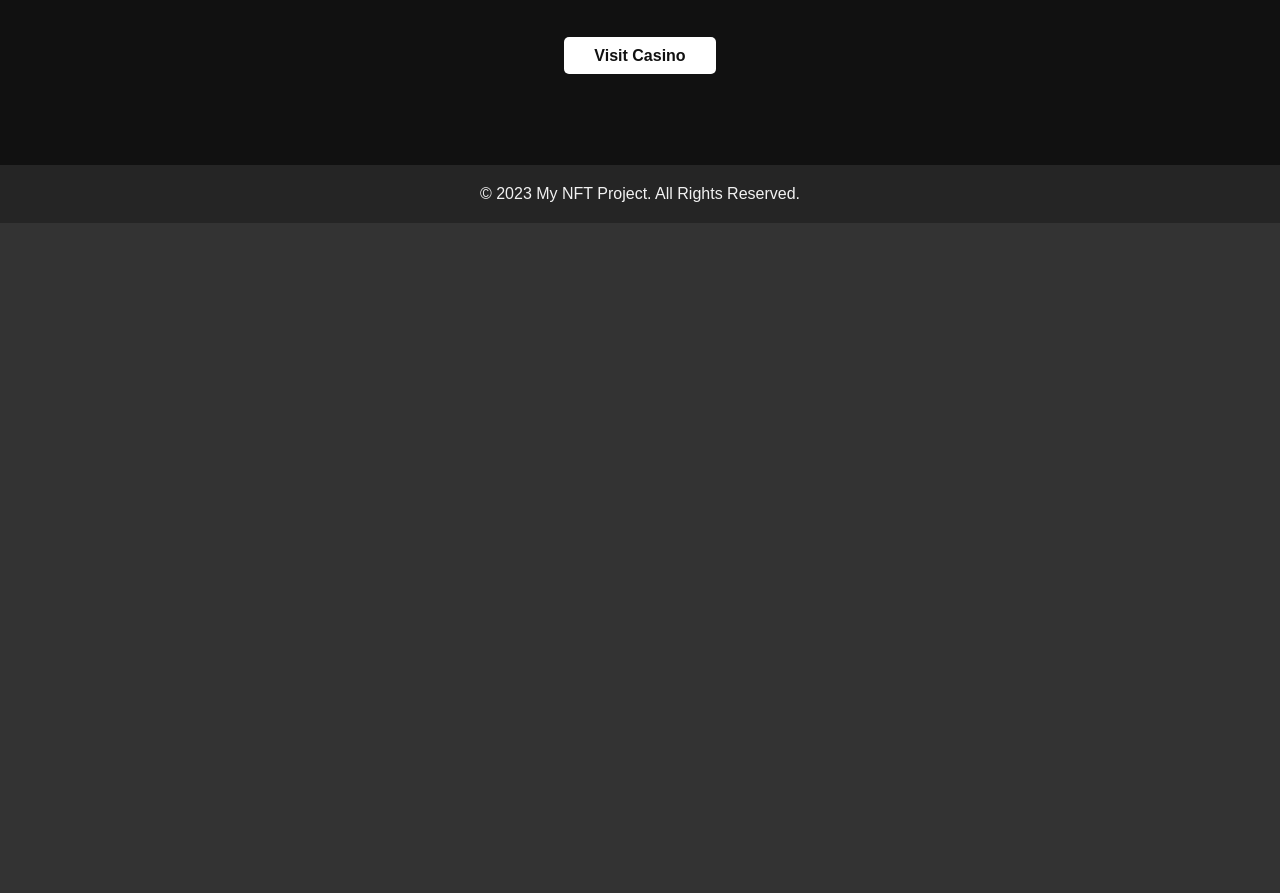
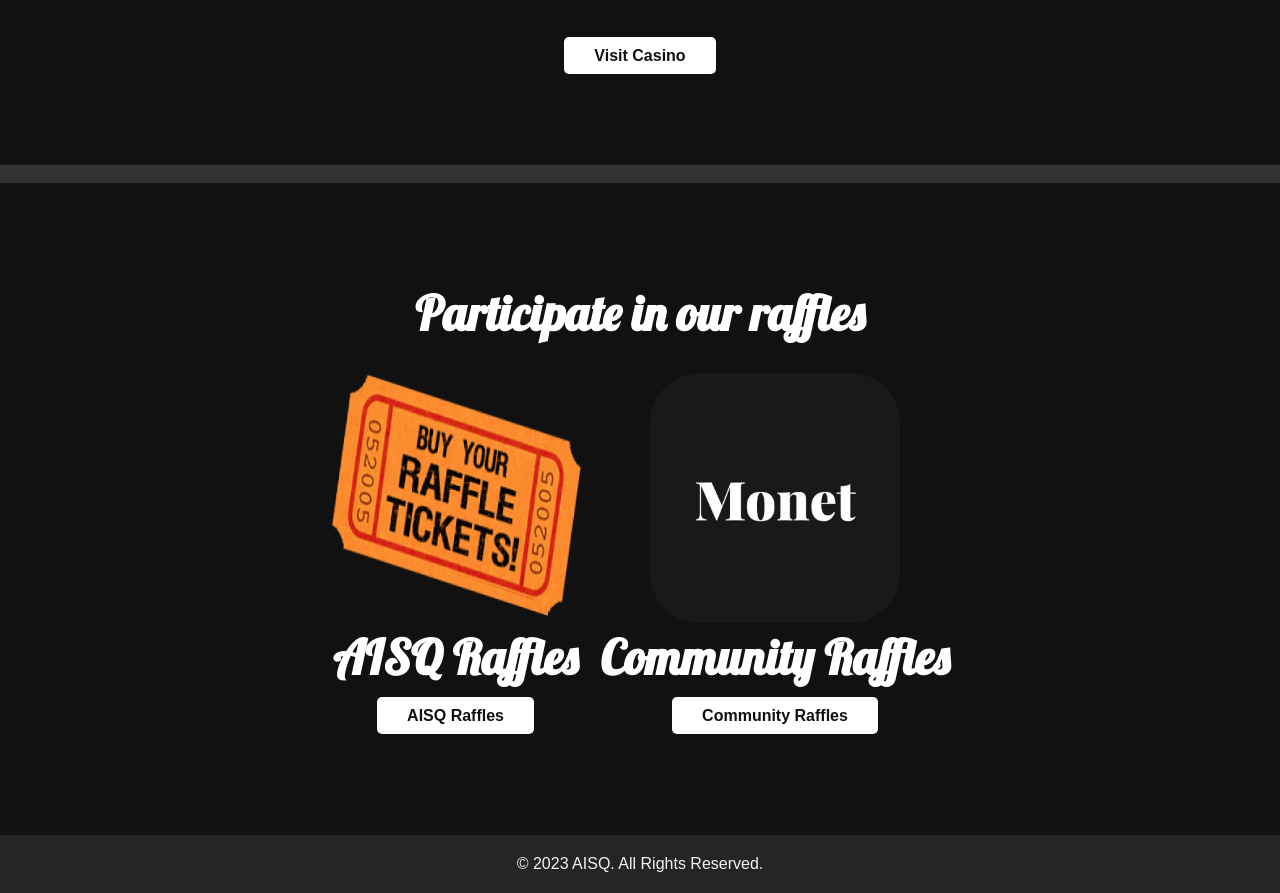
Before and after one commit to reecehalit1/aisquirrels, a plain HTML site: page index.html in a window 1280 px wide. Shown: the part 1589-2482 px from the top of the page. Before the commit the page ends 1812 px from the top, so only its background shows below. Drawn offline with Linux system fonts and the light colour scheme.

Commit message:
Add files via upload

```diff
--- a/index.html
+++ b/index.html
@@ -16,15 +16,15 @@
         <ul>
           <li><a href="#">Home</a></li>
           <li class="dropdown">
-            <a href="#">About</a>
+           <!-- <a href="#">About</a>
             <ul class="dropdown-menu">
               <li><a href="#">Team</a></li>
               <li><a href="#">FAQ</a></li>
-            </ul>
+            </ul>-->
           </li>
           <li><a href="hot.html">What's Hot?</a></li>
-          <li><a href="#">Contact</a></li>
-        </ul>
+          <!--<li><a href="#">Contact</a></li>
+        </ul>-->
       </nav>
     </header>
     <section id="hero">
@@ -79,14 +79,37 @@
         <div class="gallery-text"><h2>Crash</h2></div>
         </div>
       </div>
-      <div class="gallery-btn-holder"><a href="#" class="gallery-btn">Visit Casino</a></div>
+      <div class="gallery-btn-holder"><a href="https://game.etakit.in/aisquirrels/" class="gallery-btn">Visit Casino</a></div>
     </section>
+
+    <!--raffle gallery-->
+<br>
+<section id="gallery">
+  <div class="gallery-text"><h2>Participate in our raffles</h2></div>
+
+  <div class="gallery-container">
+
+    <div class="gallery-image">
+    <img src="img/raffle.png" alt="image 2">
+   <div class="gallery-text"><h2>AISQ Raffles</h2></div>
+   <div class="gallery-btn-holder"><a href="https://raffle.etakit.in/aisquirrels/" class="gallery-btn">AISQ Raffles</a></div>
+
+    </div>
+
+    <div class="gallery-image">
+    <img src="img/monet.jpg" alt="image 3">
+    <div class="gallery-text"><h2>Community Raffles</h2></div>
+    <div class="gallery-btn-holder"><a href="https://monet.community/p/aisquirrels" class="gallery-btn">Community Raffles</a></div>
+
+    </div>
+  </div>
+</section>
 
     <footer>
         <div class="container">
           <div class="row">
             <div class="col-md-6">
-              <p>&copy; 2023 My NFT Project. All Rights Reserved.</p>
+              <p>&copy; 2023 AISQ. All Rights Reserved.</p>
         </div>
       </footer>
 
```
Also changed, not shown: hot.html (+5 -5 lines), img/monet.jpg (added), img/raffle.png (added).
